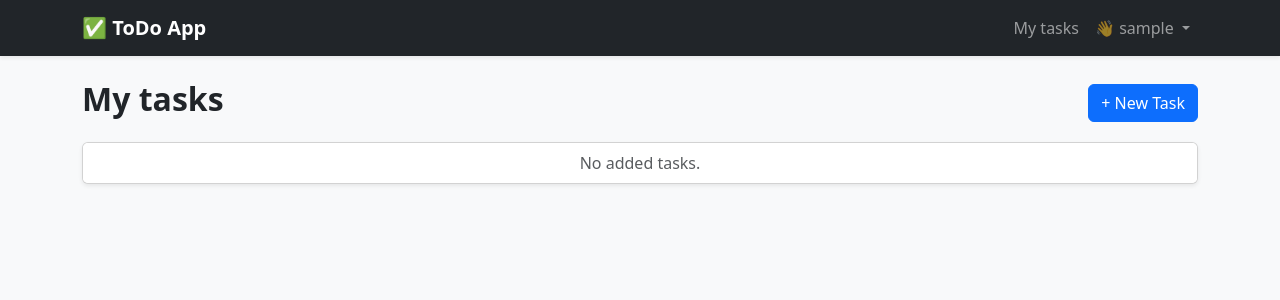
After one commit to AtanasI7/ToDoProject, a Django app: page /task/list in a window 1280 px wide. The commit adds this page. Shown: the top 300 px of the page. Run offline with Django 5.2, Linux system fonts and the light colour scheme; the visitor is signed in with stand-in values (Sample User, id 1); data that the repository does not hold is empty.

Commit message:
feat: Added more solutions

```diff
--- a/tasks/models.py
+++ b/tasks/models.py
@@ -45,7 +45,9 @@ class Task(models.Model):
         on_delete=models.CASCADE,
         related_name='tasks'
     )
-    is_approved = models.BooleanField()
+    is_approved = models.BooleanField(
+        default=False
+    )
 
     def __str__(self):
         return self.title
--- a/tasks/urls.py
+++ b/tasks/urls.py
@@ -1,3 +1,14 @@
+from django.urls import path, include
+
+from tasks.views import TaskCreateView, TaskDetailsView, TaskListView
+
 urlpatterns = [
+    path('task/', include([
+        path('create/', TaskCreateView.as_view(), name='task-create'),
+        path('list', TaskListView.as_view(), name='task-list'),
+        path('<int:pk>/', include([
+            path('details/', TaskDetailsView.as_view(), name='task-details')
+        ]))
 
+    ]))
 ]
--- a/tasks/views.py
+++ b/tasks/views.py
@@ -1,3 +1,30 @@
 from django.shortcuts import render
+from django.urls import reverse_lazy
+from django.views.generic import CreateView, DetailView, ListView
 
-# Create your views here.
+from tasks.forms import CommentFormSet, TaskCreateForm, TaskEditForm
+from tasks.models import Task
+
+
+class TaskCreateView(CreateView):
+    model = Task
+    form_class = TaskCreateForm
+    template_name = 'tasks/create_task.html'
+    success_url = reverse_lazy('home-page')
+
+    def form_valid(self, form):
+        form.instance.author_id = self.request.user.pk
+        return super().form_valid(form)
+
+class TaskDetailsView(DetailView):
+    model = Task
+    template_name = 'tasks/details-task.html'
+
+    def get_queryset(self):
+        return Task.objects.filter(author=self.request.user)
+class TaskListView(ListView):
+    model = Task
+    template_name = 'tasks/list-task.html'
+
+    def get_queryset(self):
+        return Task.objects.filter(author=self.request.user)
--- a/templates/common/base.html
+++ b/templates/common/base.html
@@ -23,7 +23,7 @@
                 <ul class="navbar-nav ms-auto">
                     {% if user.is_authenticated %}
                         <li class="nav-item">
-                            <a class="nav-link" href="#">Моите задачи</a>
+                            <a class="nav-link" href="{% url 'task-list' %}">My tasks</a>
                         </li>
                         <li class="nav-item dropdown">
                             <a class="nav-link dropdown-toggle" href="#" id="userMenu" role="button"
@@ -34,17 +34,17 @@
                                 <li>
                                     <form method="post" action="{% url 'logout' %}" class="d-inline">
                                         {% csrf_token %}
-                                        <button type="submit" class="dropdown-item text-danger">Изход</button>
+                                        <button type="submit" class="dropdown-item text-danger">Log out</button>
                                     </form>
                                 </li>
                             </ul>
                         </li>
                     {% else %}
                         <li class="nav-item">
-                            <a class="nav-link" href="{% url 'login' %}">Вход</a>
+                            <a class="nav-link" href="{% url 'login' %}">Log in</a>
                         </li>
                         <li class="nav-item">
-                            <a class="nav-link" href="{% url 'register' %}">Регистрация</a>
+                            <a class="nav-link" href="{% url 'register' %}">Register</a>
                         </li>
                     {% endif %}
                 </ul>
--- a/templates/common/home.html
+++ b/templates/common/home.html
@@ -7,8 +7,8 @@
         <h1 class="display-5 fw-bold">Hello, {{ user.username }}! 👋</h1>
         <p class="lead text-muted">Are you ready to create tasks?</p>
         <div class="mt-4">
-            <a href="#" class="btn btn-outline-primary btn-lg me-2">Create task</a>
-            <a href="#" class="btn btn-primary btn-lg">My tasks</a>
+            <a href="{% url 'task-create' %}" class="btn btn-outline-primary btn-lg me-2">Create task</a>
+            <a href="{% url 'task-list' %}" class="btn btn-primary btn-lg">My tasks</a>
         </div>
     {% else %}
         <h1 class="display-4 fw-bold">Welcome to ToDo App 🎯</h1>
--- /dev/null
+++ b/templates/tasks/list-task.html
@@ -0,0 +1,31 @@
+{% extends 'common/base.html' %}
+{% block title %}My tasks{% endblock %}
+
+{% block content %}
+<div class="d-flex justify-content-between align-items-center mb-3">
+    <h2 class="fw-bold">My tasks</h2>
+    <a href="{% url 'task-create' %}" class="btn btn-primary">+ New Task</a>
+</div>
+
+<div class="card shadow-sm">
+    <ul class="list-group list-group-flush">
+        {% for task in task_list %}
+            <li class="list-group-item d-flex justify-content-between align-items-center">
+                <div>
+                    {% if task.completed %}
+                        <span class="text-muted"><s>{{ task.title }}</s></span>
+                    {% else %}
+                        <span>{{ task.title }}</span>
+                    {% endif %}
+                </div>
+                <div>
+                    <a href="{% url 'task-details' task.id %}" class="btn btn-sm btn-outline-info me-2">Details</a>
+{#                    <a href="{% url 'task-update' task.id %}" class="btn btn-sm btn-outline-warning">Редакция</a>#}
+                </div>
+            </li>
+        {% empty %}
+            <li class="list-group-item text-center text-muted">No added tasks.</li>
+        {% endfor %}
+    </ul>
+</div>
+{% endblock %}
```
Also changed, not shown: tasks/forms.py (+70 -0 lines), tasks/mixins.py (added, +7 -0 lines), templates/tasks/create_task.html (added, +15 -0 lines), templates/tasks/details-task.html (added, +15 -0 lines), tasks/migrations/0002_alter_task_is_approved.py (added).
